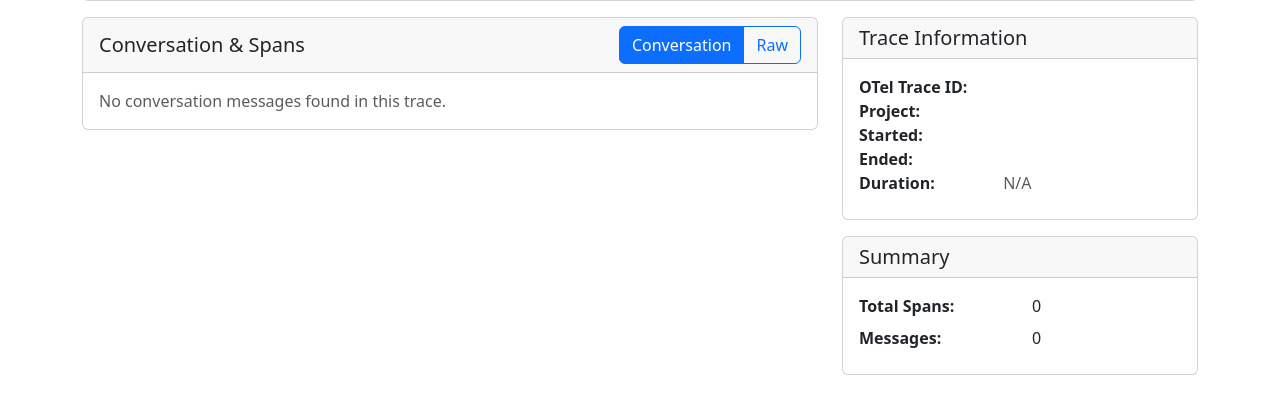
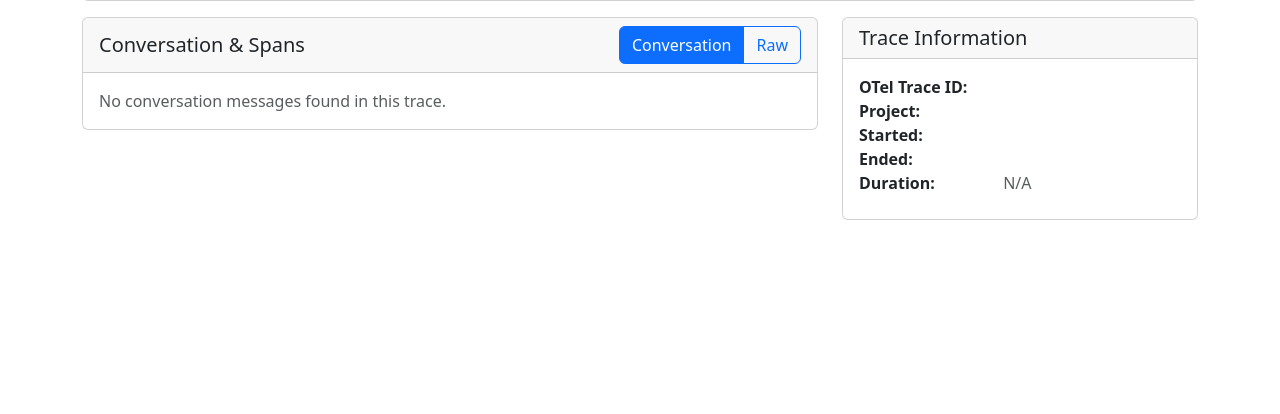
Before and after one commit to noodler-dev/noodler, a Django app: template traces/templates/traces/detail.html in a window 1280 px wide. Shown: the part 283-697 px from the top of the page. Run offline with Django 5.2, Linux system fonts and the light colour scheme; the template is opened without the code that fills it, so the values that code supplies are empty; parts of the project's set-up code (start-up, migrations or seed data) failed here and were passed over.

Commit message:
Removed summary section

```diff
--- a/traces/templates/traces/detail.html
+++ b/traces/templates/traces/detail.html
@@ -212,23 +212,6 @@
                         </dl>
                     </div>
                 </div>
-                <div class="card mb-3">
-                    <div class="card-header">
-                        <h5 class="mb-0">Summary</h5>
-                    </div>
-                    <div class="card-body">
-                        <dl class="row mb-0">
-                            <dt class="col-sm-6">Total Spans:</dt>
-                            <dd class="col-sm-6">
-                                {{ spans_with_duration|length }}
-                            </dd>
-                            <dt class="col-sm-6">Messages:</dt>
-                            <dd class="col-sm-6">
-                                {{ conversation_messages|length }}
-                            </dd>
-                        </dl>
-                    </div>
-                </div>
                 <!-- Spans -->
                 {% if spans_with_duration %}
                     <div class="card mb-3">
```
